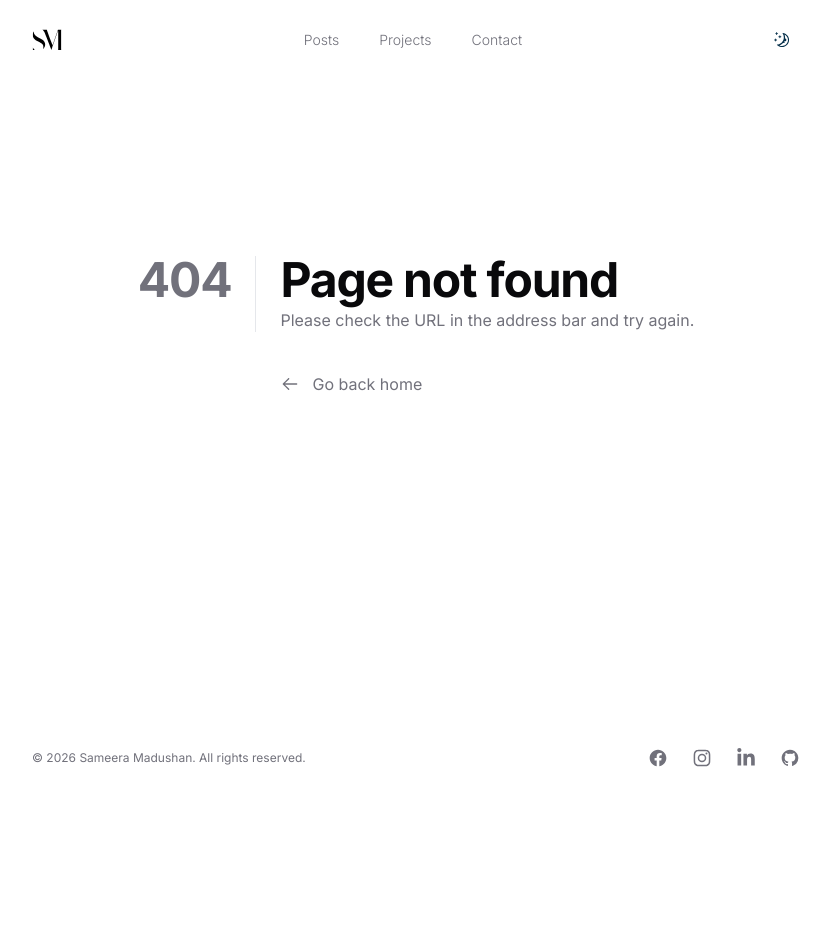
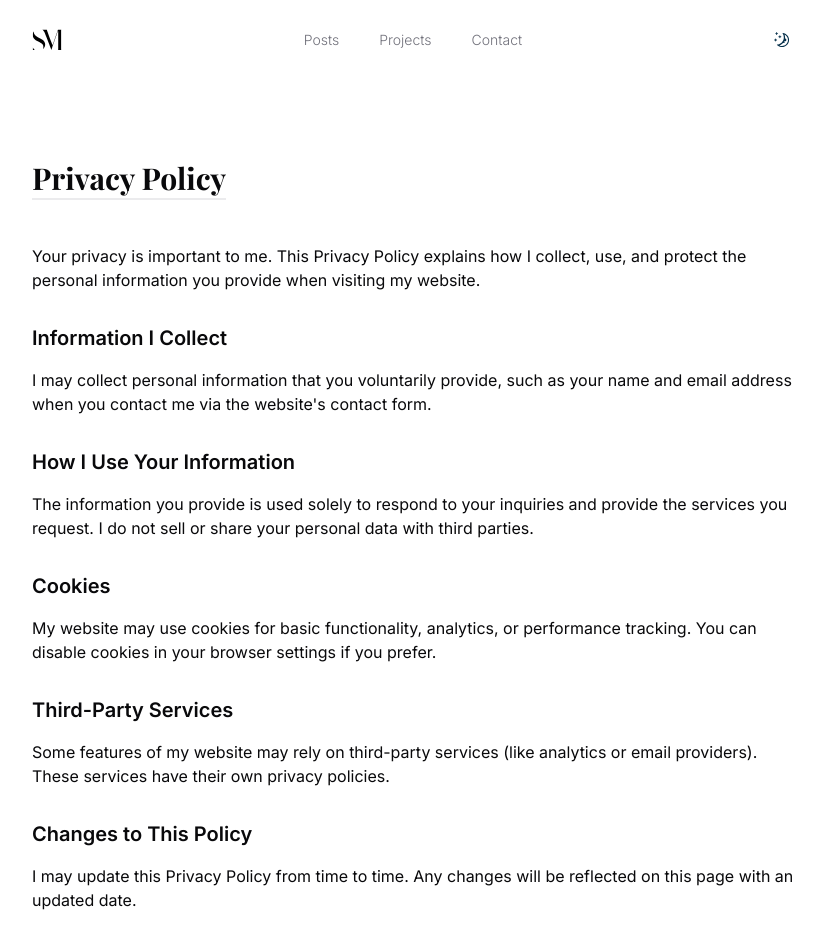
Before and after one commit to sameera-madushan/Personal-Website, a Next.js app: page /privacy in a window 1280 px wide. Before the commit this address had no page. Shown: the top 947 px of the page, without its empty margins (224-1054 px from the left). Before the commit the page ends 800 px from the top, so only its background shows below. Built offline with nearby package versions, Linux system fonts and the light colour scheme; a web font is replaced by a local one.

Commit message:
Created Privacy Policy page with website data usage details

```diff
--- /dev/null
+++ b/app/privacy/page.tsx
@@ -0,0 +1,42 @@
+export default function PrivacyPolicyPage() {
+  return (
+    <section className='pb-24 pt-40'>
+      <div className='mx-auto max-w-3xl'>
+        <h1 className='title mb-12'>Privacy Policy</h1>
+
+        <p className='mb-4'>
+          Your privacy is important to me. This Privacy Policy explains how I collect, use, and protect the personal information you provide when visiting my website.
+        </p>
+
+        <h2 className='text-xl font-semibold mt-8 mb-4'>Information I Collect</h2>
+        <p className='mb-4'>
+          I may collect personal information that you voluntarily provide, such as your name and email address when you contact me via the website's contact form.
+        </p>
+
+        <h2 className='text-xl font-semibold mt-8 mb-4'>How I Use Your Information</h2>
+        <p className='mb-4'>
+          The information you provide is used solely to respond to your inquiries and provide the services you request. I do not sell or share your personal data with third parties.
+        </p>
+
+        <h2 className='text-xl font-semibold mt-8 mb-4'>Cookies</h2>
+        <p className='mb-4'>
+          My website may use cookies for basic functionality, analytics, or performance tracking. You can disable cookies in your browser settings if you prefer.
+        </p>
+
+        <h2 className='text-xl font-semibold mt-8 mb-4'>Third-Party Services</h2>
+        <p className='mb-4'>
+          Some features of my website may rely on third-party services (like analytics or email providers). These services have their own privacy policies.
+        </p>
+
+        <h2 className='text-xl font-semibold mt-8 mb-4'>Changes to This Policy</h2>
+        <p className='mb-4'>
+          I may update this Privacy Policy from time to time. Any changes will be reflected on this page with an updated date.
+        </p>
+
+        <p className='mt-8'>
+          If you have any questions about this Privacy Policy, please <a href="/contact" className="text-blue-600 underline">contact me</a>.
+        </p>
+      </div>
+    </section>
+  )
+}
```
